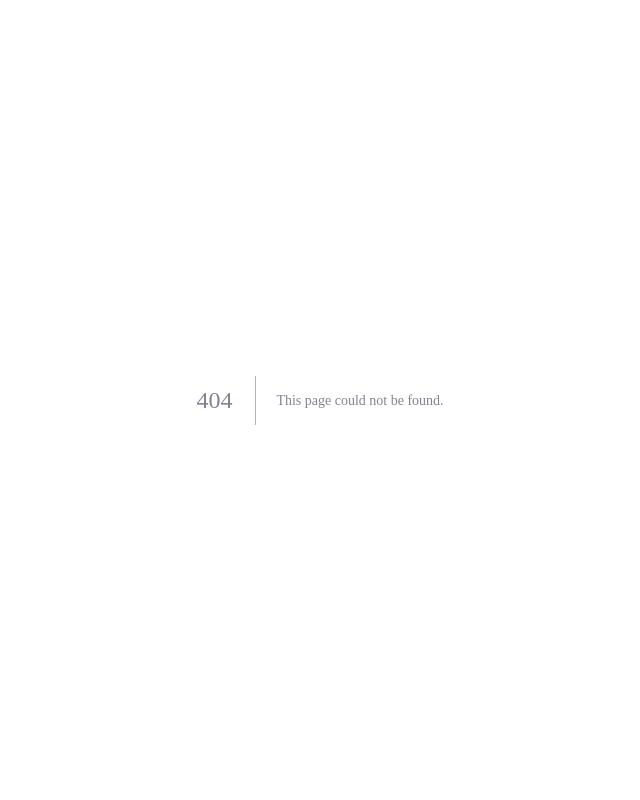
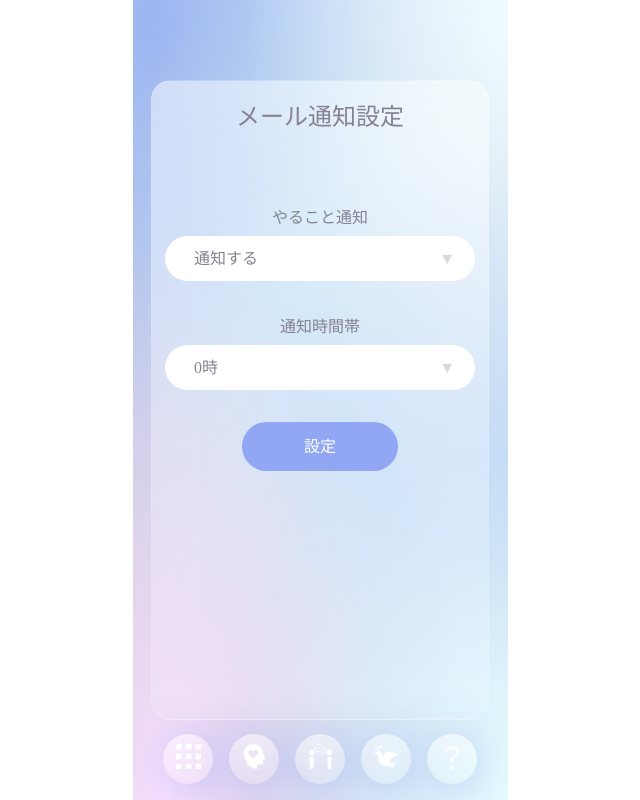
Before and after one commit to burioden/RockPaperScissors-front-react, a Next.js app in the folder rps-app/: page /settings-mail in a window 1280 px wide. Before the commit this address had no page. Shown: the whole page, without its empty margins (320-960 px from the left). Built offline with nearby package versions, Linux system fonts and the light colour scheme; a web font is replaced by a local one.

Commit message:
価値観リスト、ファイル整理、CSS調整

```diff
--- /dev/null
+++ b/rps-app/compornents/settingsMailContent.js
@@ -0,0 +1,87 @@
+import React from "react";
+import Link from "next/link";
+import { useState } from "react";
+import { MenuList } from "./menuList";
+import { HelpBox } from "./helpBox";
+
+export function SettingsMailContent(props) {
+  const contents = [
+    { name: "大切なことレポート", link: "./report" },
+    { name: "メール通知設定", link: "./settings-mail" },
+    { name: "チュートリアル", link: "./tutorial" },
+  ];
+  const [helpBoxVisible, setHelpBoxVisible] = useState(false);
+
+  const toggleHelpBox = () => {
+    setHelpBoxVisible((prevVisible) => !prevVisible);
+  };
+
+  return (
+    <div className={`container bg-${props.bgColor}`}>
+      <main className="setting">
+        <div className="contents-wrapper">
+          <div className="bg-rect">
+            <div className="inner">
+              <p className="head-text">メール通知設定</p>
+              <form action="">
+                <div className="input-field">
+                  <div className="select-wrapper">
+                    <label htmlFor="notion">やること通知</label>
+                    <div className="select-box">
+                      <select name="notion" id="notion">
+                        <option value="on" selected="">
+                          通知する
+                        </option>
+                        <option value="off">通知しない</option>
+                      </select>
+                    </div>
+                  </div>
+                  <div className="select-wrapper">
+                    <label htmlFor="notion-time">通知時間帯</label>
+                    <div className="select-box">
+                      <select name="notion-time" id="notion-time">
+                        <option value={0}>0時</option>
+                        <option value={1}>1時</option>
+                        <option value={2}>2時</option>
+                        <option value={3}>3時</option>
+                        <option value={4}>4時</option>
+                        <option value={5}>5時</option>
+                        <option value={6}>6時</option>
+                        <option value={7}>7時</option>
+                        <option value={8}>8時</option>
+                        <option value={9} selected="">
+                          9時
+                        </option>
+                        <option value={10}>10時</option>
+                        <option value={11}>11時</option>
+                        <option value={12}>12時</option>
+                        <option value={13}>13時</option>
+                        <option value={14}>14時</option>
+                        <option value={15}>15時</option>
+                        <option value={16}>16時</option>
+                        <option value={17}>17時</option>
+                        <option value={18}>18時</option>
+                        <option value={19}>19時</option>
+                        <option value={20}>20時</option>
+                        <option value={21}>21時</option>
+                        <option value={22}>22時</option>
+                        <option value={23}>23時</option>
+                      </select>
+                    </div>
+                  </div>
+                </div>
+                <button className="blue-button">設定</button>
+              </form>
+            </div>
+          </div>
+          <HelpBox visible={helpBoxVisible}>
+            ・最大10文字
+            <br />
+            ・普段の呼び名がおすすめです
+          </HelpBox>
+          <MenuList toggleHelpBox={toggleHelpBox} />
+        </div>
+      </main>
+    </div>
+  );
+}
--- /dev/null
+++ b/rps-app/src/pages/settings-mail.js
@@ -0,0 +1,23 @@
+import Head from "next/head";
+import { SettingsMailContent } from "../../compornents/settingsMailContent";
+
+export default function Home() {
+
+  return (
+    <>
+      <Head>
+        <title>Peace time Piece</title>
+        <meta
+          name="description"
+          content="「どうせなら、いいけんかを、一度だけしよう」大切な人とのけんかを変えていくアプリです"
+        />
+        <meta name="viewport" content="width=device-width, initial-scale=1" />
+        <link rel="icon" href="/favicon.ico" />
+      </Head>
+
+      <div className="wrapper">
+        <SettingsMailContent bgColor="blue"/>
+      </div>
+    </>
+  );
+};
--- a/rps-app/src/styles/globals.css
+++ b/rps-app/src/styles/globals.css
@@ -766,10 +766,6 @@ header.index img.logo {
   margin: 0;
 }
 
-.principle nav.menu-field {
-  right: 1.2em;
-}
-
 .genkidama .circle {
     position: absolute;
     color: var(--color-white);
@@ -898,6 +894,14 @@ header.index img.logo {
     font-size: var(--font-size-l);
 }
 
+.setting .bg-rect-small.white.list {
+    margin-bottom: 1em;
+}
+
+.setting .box {
+    margin: 0;
+}
+
 /* アンケート結果 */
 .bg-rect-small.white.box {
   display: block;
```
Also changed, not shown: rps-app/compornents/enqueteContainer.js (+31 -14 lines), rps-app/compornents/reportBox.js (added, +31 -0 lines), rps-app/compornents/settingsContent.js (+16 -11 lines), rps-app/src/pages/report.js (+42 -27 lines), rps-app/src/pages/decide-partner-name.js (deleted), rps-app/src/pages/mail-settings.js (deleted).
